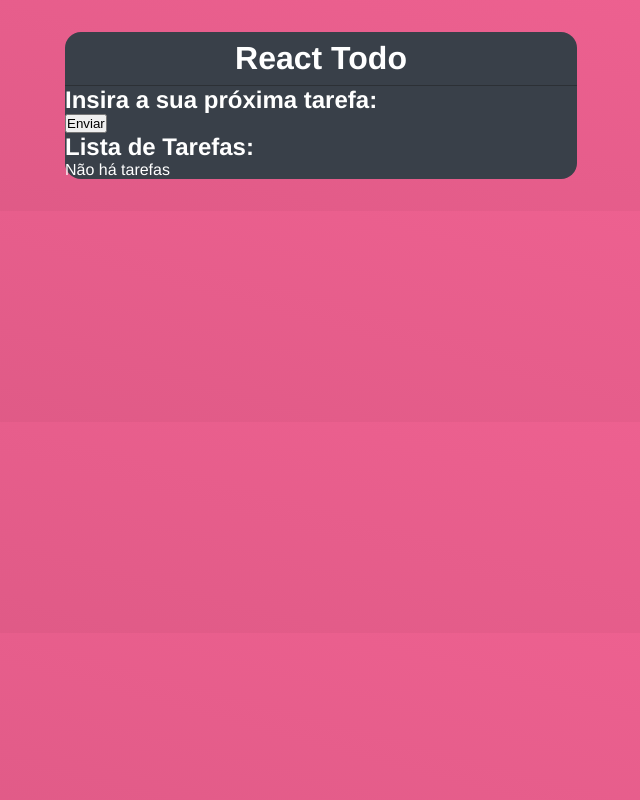
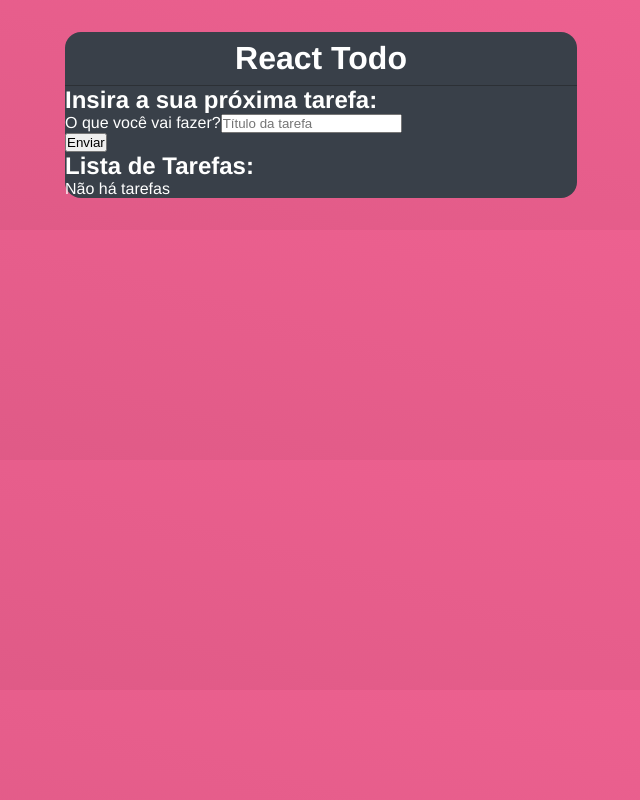
Before and after one commit to RafaelHDSV/React-Todo, a React (Create React App) app: page / in a window 1280 px wide. Shown: the whole page, without its empty margins (319-959 px from the left). Built offline with nearby package versions, Linux system fonts and the light colour scheme.

Commit message:
Updating app.js

```diff
--- a/src/App.js
+++ b/src/App.js
@@ -25,6 +25,11 @@
         <h2>Insira a sua próxima tarefa:</h2>
 
         <form onSubmit={handleSubmit}>
+          <div className="form_control">
+            <label htmlFor="title">O que você vai fazer?</label>
+            <input type="text" name='title' placeholder='Título da tarefa' value={title} required onChange={(e) => setTitle(e.target.value)} />
+          </div>
+
           <input type="submit" value="Enviar" />
         </form>
       </div>
```
